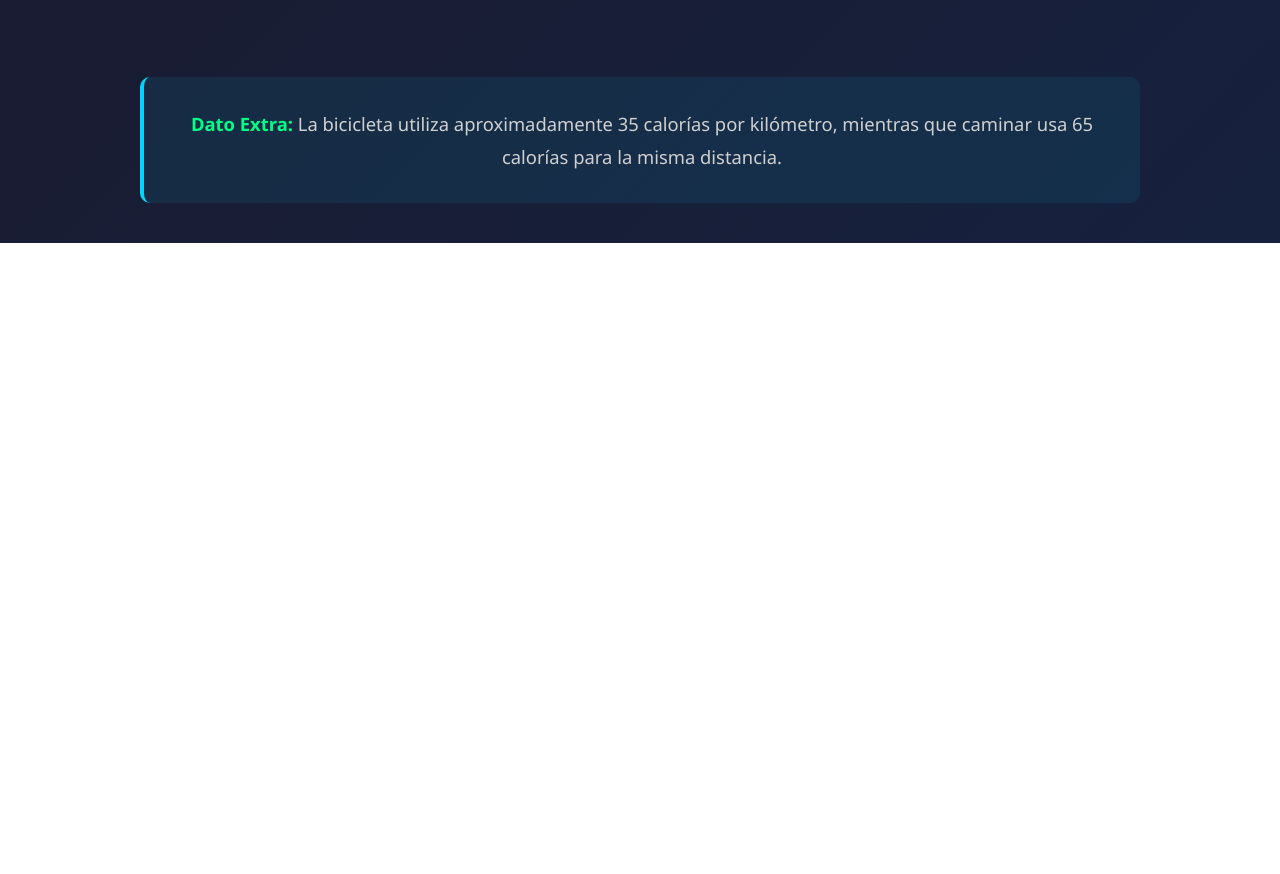
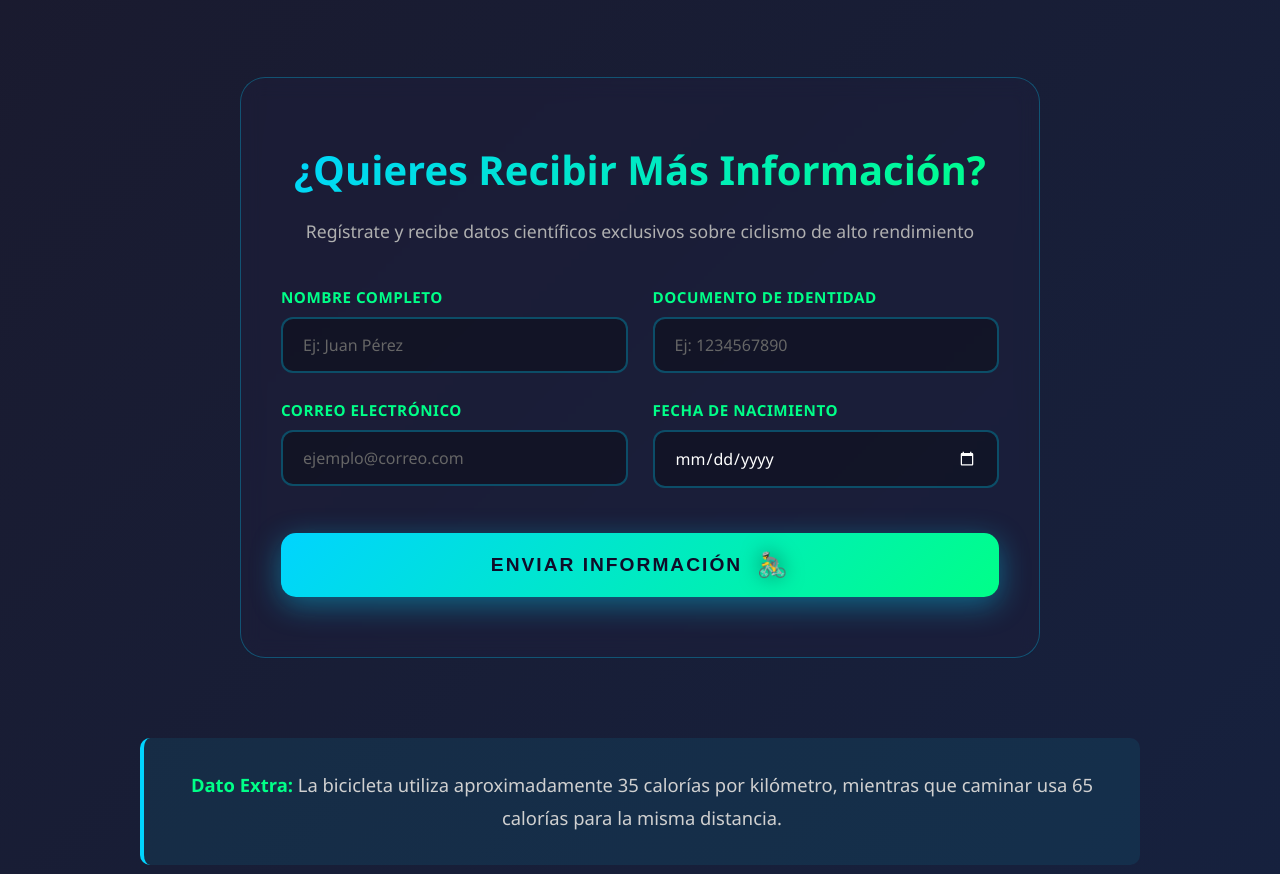
Before and after one commit to andresparceromelo/DesarrolloAppsWebBedoya, a plain HTML site: page index.html in a window 1280 px wide. Shown: the part 2463-3337 px from the top of the page. Before the commit the page ends 2706 px from the top, so only its background shows below. Drawn offline with Linux system fonts and the light colour scheme.

Commit message:
Pedir informacion al cliente

```diff
--- a/index.html
+++ b/index.html
@@ -118,6 +118,46 @@
         </div>
     </section>
 
+    <!-- Formulario de Contacto -->
+    <section class="contact-section">
+        <div class="contact-container">
+            <h2 class="contact-title">¿Quieres Recibir Más Información?</h2>
+            <p class="contact-description">Regístrate y recibe datos científicos exclusivos sobre ciclismo de alto
+                rendimiento</p>
+
+            <form class="contact-form" id="contactForm">
+                <div class="form-row">
+                    <div class="form-group">
+                        <label for="nombre">Nombre Completo</label>
+                        <input type="text" id="nombre" name="nombre" placeholder="Ej: Juan Pérez" required>
+                    </div>
+
+                    <div class="form-group">
+                        <label for="documento">Documento de Identidad</label>
+                        <input type="text" id="documento" name="documento" placeholder="Ej: 1234567890" required>
+                    </div>
+                </div>
+
+                <div class="form-row">
+                    <div class="form-group">
+                        <label for="email">Correo Electrónico</label>
+                        <input type="email" id="email" name="email" placeholder="ejemplo@correo.com" required>
+                    </div>
+
+                    <div class="form-group">
+                        <label for="fechaNacimiento">Fecha de Nacimiento</label>
+                        <input type="date" id="fechaNacimiento" name="fechaNacimiento" required>
+                    </div>
+                </div>
+
+                <button type="submit" class="submit-btn">
+                    <span>Enviar Información</span>
+                    <span class="btn-icon">🚴‍♂️</span>
+                </button>
+            </form>
+        </div>
+    </section>
+
     <!-- Footer Insight -->
     <section class="footer-insight">
         <p><strong>Dato Extra:</strong> La bicicleta utiliza aproximadamente 35 calorías por kilómetro, mientras que
--- a/styles.css
+++ b/styles.css
@@ -349,6 +349,165 @@ body {
 }
 
 /* ================================================
+   FORMULARIO DE CONTACTO
+   ================================================ */
+.contact-section {
+    max-width: 800px;
+    margin: 80px auto;
+    padding: 60px 40px;
+    background: rgba(30, 30, 60, 0.4);
+    border: 1px solid rgba(0, 212, 255, 0.3);
+    border-radius: 25px;
+    backdrop-filter: blur(10px);
+    position: relative;
+    overflow: hidden;
+}
+
+.contact-section::before {
+    content: '';
+    position: absolute;
+    top: -50%;
+    right: -50%;
+    width: 300px;
+    height: 300px;
+    background: radial-gradient(circle, rgba(0, 212, 255, 0.1) 0%, transparent 70%);
+    pointer-events: none;
+}
+
+.contact-container {
+    position: relative;
+    z-index: 1;
+}
+
+.contact-title {
+    text-align: center;
+    font-size: 2.5rem;
+    color: #ffffff;
+    margin-bottom: 15px;
+    background: linear-gradient(135deg, #00d4ff 0%, #00ff88 100%);
+    -webkit-background-clip: text;
+    -webkit-text-fill-color: transparent;
+    background-clip: text;
+}
+
+.contact-description {
+    text-align: center;
+    font-size: 1.1rem;
+    color: #b0b0b0;
+    margin-bottom: 40px;
+    line-height: 1.6;
+}
+
+.contact-form {
+    display: flex;
+    flex-direction: column;
+    gap: 25px;
+}
+
+.form-row {
+    display: grid;
+    grid-template-columns: 1fr 1fr;
+    gap: 25px;
+}
+
+.form-group {
+    display: flex;
+    flex-direction: column;
+    gap: 8px;
+}
+
+.form-group label {
+    color: #00ff88;
+    font-size: 0.95rem;
+    font-weight: 600;
+    letter-spacing: 0.5px;
+    text-transform: uppercase;
+}
+
+.form-group input {
+    padding: 15px 20px;
+    background: rgba(0, 0, 0, 0.3);
+    border: 2px solid rgba(0, 212, 255, 0.3);
+    border-radius: 12px;
+    color: #ffffff;
+    font-size: 1rem;
+    font-family: 'Segoe UI', Tahoma, Geneva, Verdana, sans-serif;
+    transition: all 0.3s ease;
+    outline: none;
+}
+
+.form-group input::placeholder {
+    color: #666;
+}
+
+.form-group input:focus {
+    border-color: #00d4ff;
+    box-shadow: 0 0 20px rgba(0, 212, 255, 0.3);
+    background: rgba(0, 0, 0, 0.5);
+}
+
+.form-group input:valid {
+    border-color: rgba(0, 255, 136, 0.5);
+}
+
+/* Estilos especiales para el campo de fecha */
+.form-group input[type="date"]::-webkit-calendar-picker-indicator {
+    filter: invert(1);
+    cursor: pointer;
+}
+
+.submit-btn {
+    margin-top: 20px;
+    padding: 18px 40px;
+    background: linear-gradient(135deg, #00d4ff 0%, #00ff88 100%);
+    border: none;
+    border-radius: 15px;
+    color: #0f0c29;
+    font-size: 1.2rem;
+    font-weight: 700;
+    text-transform: uppercase;
+    letter-spacing: 2px;
+    cursor: pointer;
+    transition: all 0.4s ease;
+    display: flex;
+    align-items: center;
+    justify-content: center;
+    gap: 15px;
+    box-shadow: 0 8px 30px rgba(0, 212, 255, 0.4);
+    position: relative;
+    overflow: hidden;
+}
+
+.submit-btn::before {
+    content: '';
+    position: absolute;
+    top: 0;
+    left: -100%;
+    width: 100%;
+    height: 100%;
+    background: linear-gradient(90deg, transparent, rgba(255, 255, 255, 0.3), transparent);
+    transition: left 0.5s ease;
+}
+
+.submit-btn:hover::before {
+    left: 100%;
+}
+
+.submit-btn:hover {
+    transform: translateY(-3px);
+    box-shadow: 0 12px 40px rgba(0, 212, 255, 0.6);
+}
+
+.submit-btn:active {
+    transform: translateY(0);
+}
+
+.btn-icon {
+    font-size: 1.5rem;
+    filter: drop-shadow(0 0 10px rgba(0, 0, 0, 0.5));
+}
+
+/* ================================================
    FOOTER INSIGHT
    ================================================ */
 .footer-insight {
@@ -396,6 +555,21 @@ body {
     .data-container h2 {
         font-size: 2rem;
     }
+
+    /* Formulario responsive */
+    .form-row {
+        grid-template-columns: 1fr;
+        gap: 20px;
+    }
+
+    .contact-section {
+        padding: 40px 25px;
+        margin: 60px 20px;
+    }
+
+    .contact-title {
+        font-size: 2rem;
+    }
 }
 
 @media (max-width: 480px) {
```
